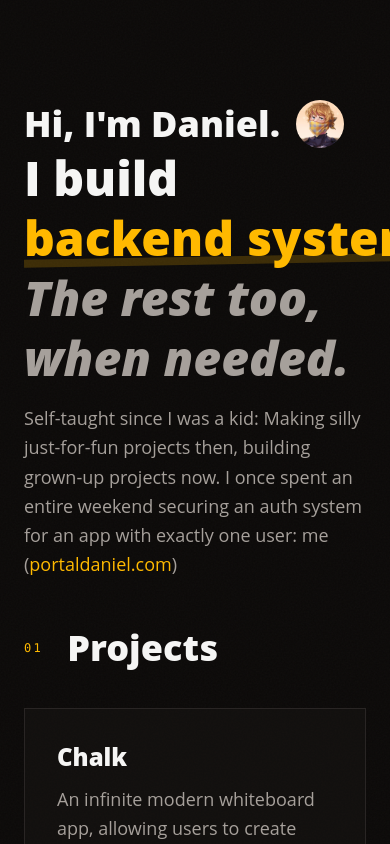
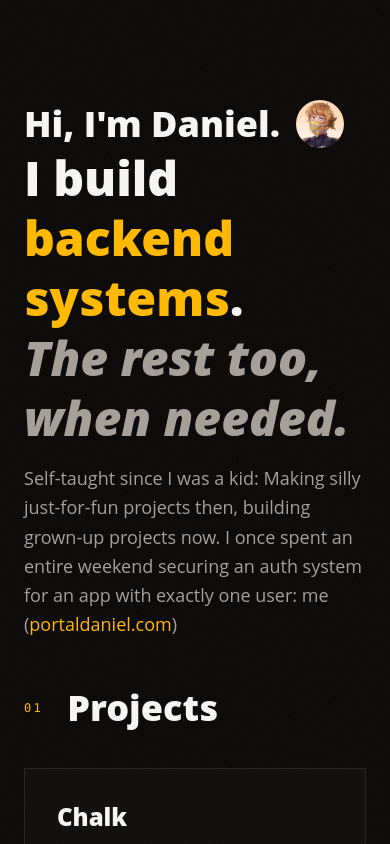
Before and after one commit to Gameoholic/gameoholic-dev-portfolio, a React (Vite) app: page / in a window 390 px wide. Shown: the top 844 px of the page. Built offline with nearby package versions, Linux system fonts and the light colour scheme.

Commit message:
make website more responsive on mobile

```diff
--- a/package.json
+++ b/package.json
@@ -5,6 +5,7 @@
     "type": "module",
     "scripts": {
         "dev": "vite",
+        "mobile": "vite --host",
         "build": "vite build",
         "lint": "eslint .",
         "preview": "vite preview"
--- a/src/pages/Home.tsx
+++ b/src/pages/Home.tsx
@@ -32,14 +32,19 @@ export default function Home() {
                         />
                     </span>
                     I build{" "}
-                    <span className="whitespace-nowrap">
+                    <span
+                        style={{
+                            display: "inline-flex",
+                            alignItems: "baseline",
+                        }}
+                    >
                         <span className="relative inline-block">
                             <span className="relative z-10 text-amber-400">
                                 backend systems
+                                <span className="text-stone-100">.</span>
                             </span>
-                            <span className="absolute right-0 bottom-1 left-0 z-0 h-2 -rotate-1 bg-amber-400/20" />
-                        </span>
-                        .{" "}
+                            <span className="absolute right-0 bottom-1 left-0 z-0 hidden h-2 -rotate-1 bg-amber-400/20 md:block" />
+                        </span>{" "}
                     </span>
                     <span className="block text-stone-400 italic">
                         The rest too, when needed.
```
